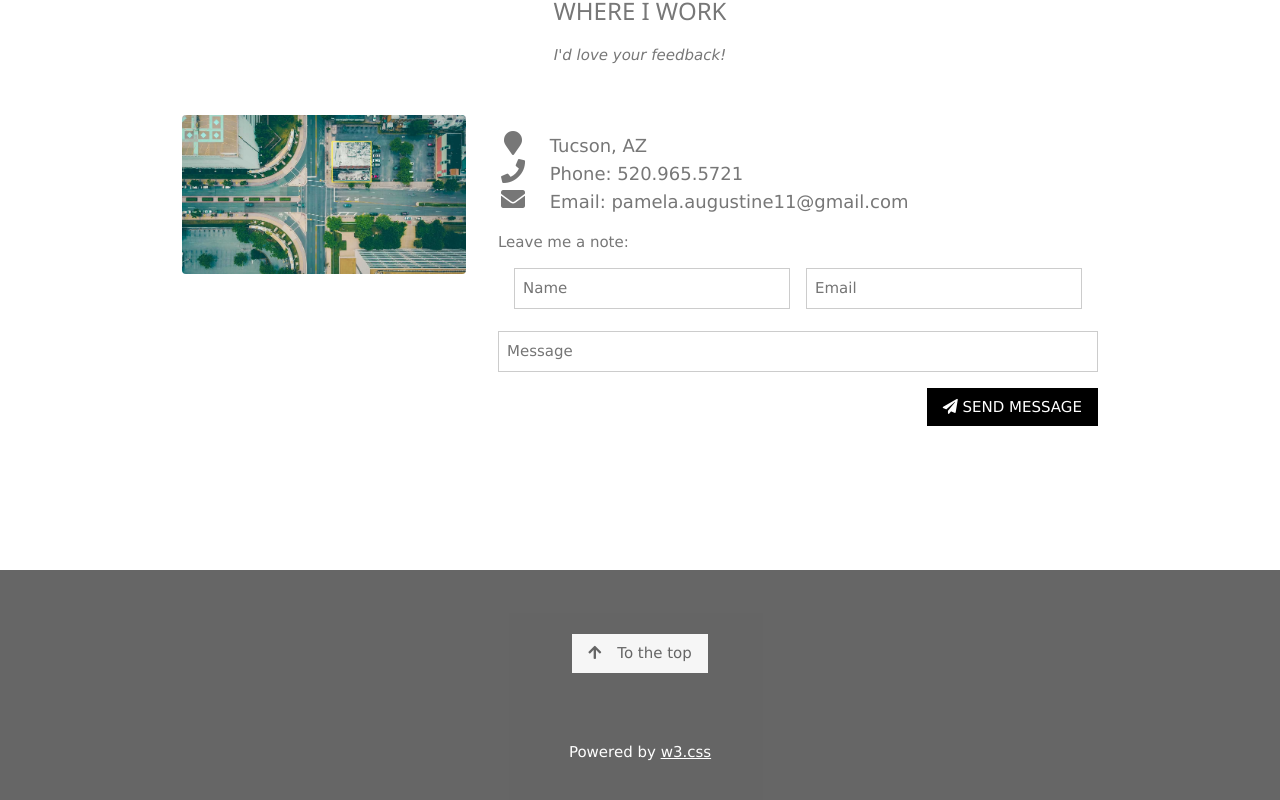
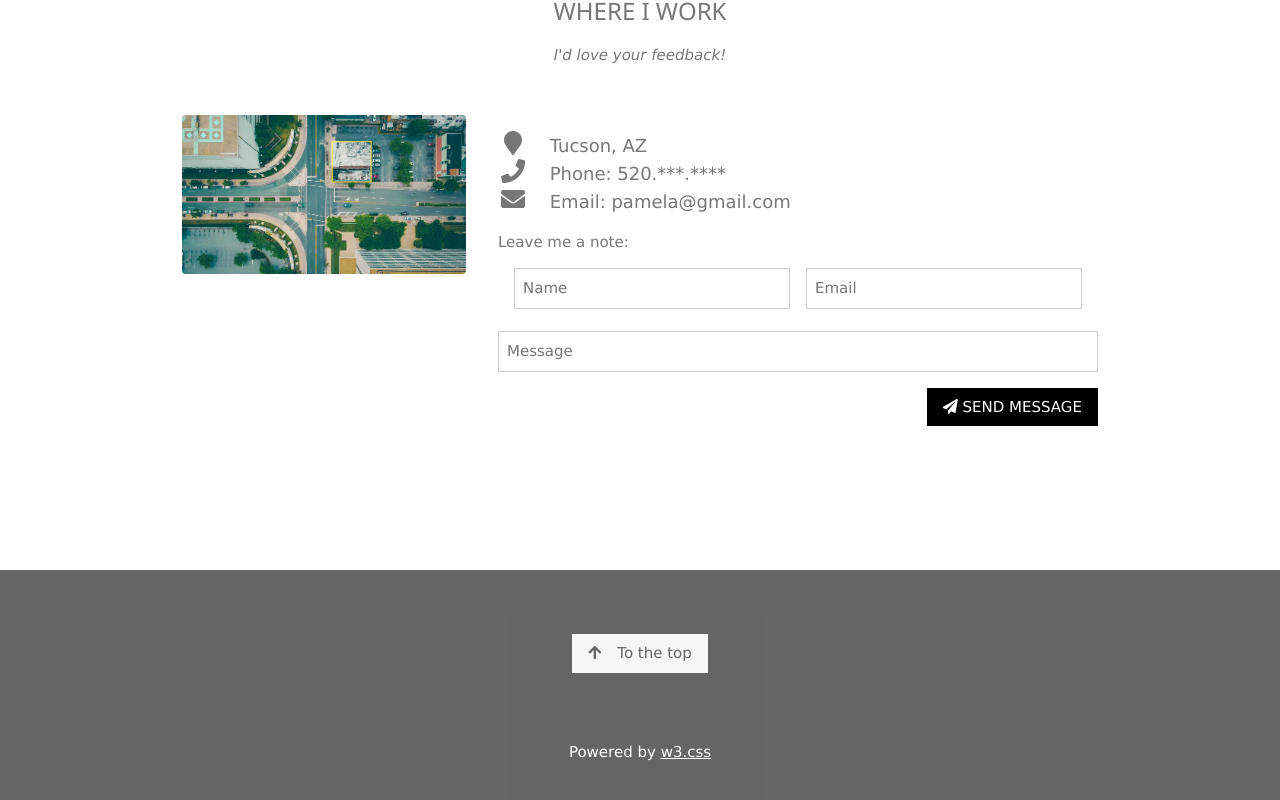
Before and after one commit to pamelaAugustine/portfolio, a React (Create React App) app: page / in a window 1280 px wide. Shown: the part 3452-4252 px from the top of the page. Built offline with nearby package versions, Linux system fonts and the light colour scheme.

Commit message:
changed contact info

```diff
--- a/src/components/Main.jsx
+++ b/src/components/Main.jsx
@@ -327,10 +327,10 @@ const Main = () => {
               Tucson, AZ
               <br />
               <i className="fas fa-phone fa-fw w3-hover-text-black w3-xlarge w3-margin-right"></i>{" "}
-              Phone: 520.965.5721
+              Phone: 520.***.****
               <br />
               <i className="fas fa-envelope fa-fw w3-hover-text-black w3-xlarge w3-margin-right"></i>{" "}
-              Email: pamela.augustine11@gmail.com
+              Email: pamela@gmail.com
               <br />
             </div>
             <p>Leave me a note:</p>
```
